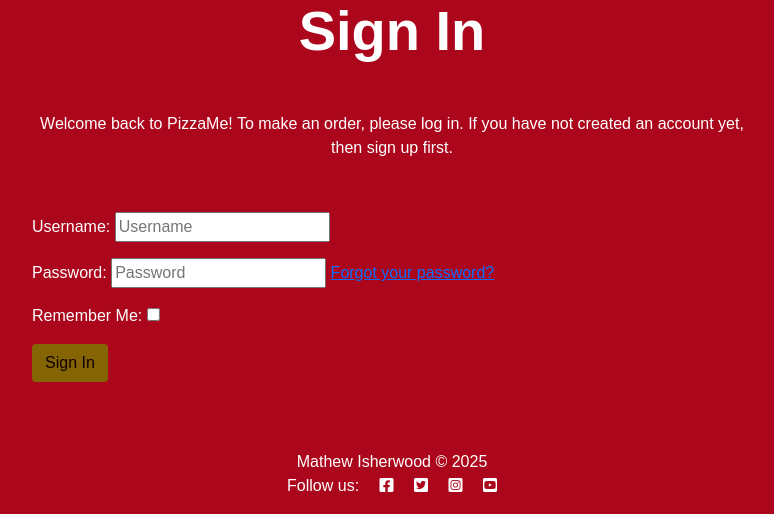
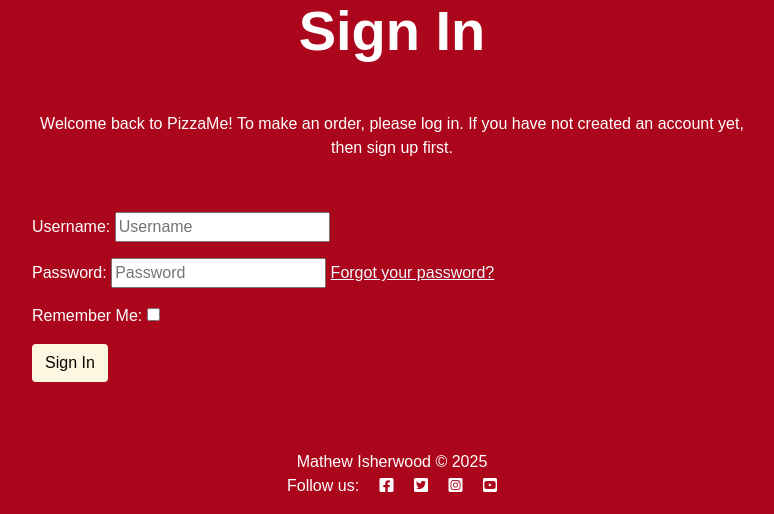
Before and after one commit to MathewIsherwood/PizzaVan, a Django app: page /accounts/login/ in a window 1280 px wide. Shown: the part 286-800 px from the top of the page, without its empty margins (248-1022 px from the left). Run offline with Django 4.2, Linux system fonts and the light colour scheme; some libraries are stand-ins or nearby versions.

Commit message:
Update: Login page contrast changes

```diff
--- a/static/css/style.css
+++ b/static/css/style.css
@@ -1,4 +1,8 @@
 /* Navbar */
+a{
+    color: #F1F8FE;
+}
+
 
 .navbar-text a {
     color: #B10629;
@@ -149,7 +153,7 @@ body {
 }
 
 .btn-signup{
-    background-color: #856404;
+    background-color: #FDF7E2;
     color: #100000;
 }
 
```
Also changed, not shown: 1 other file.
